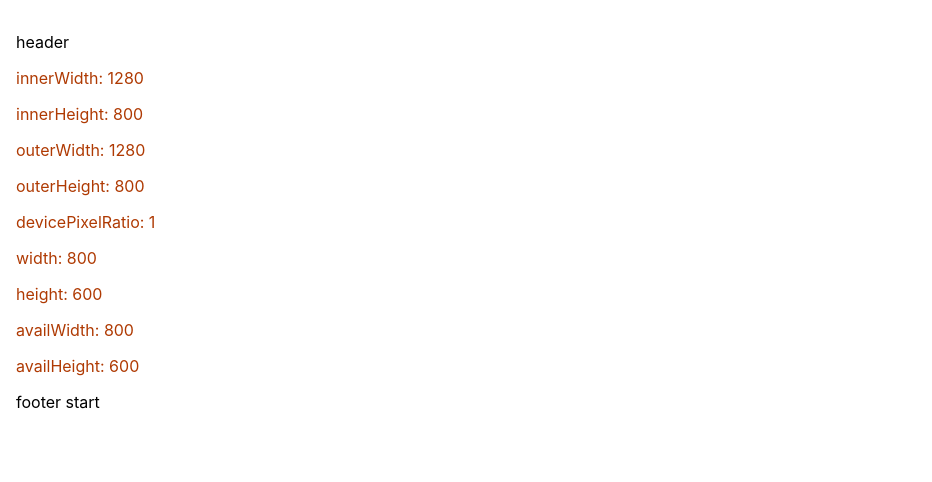
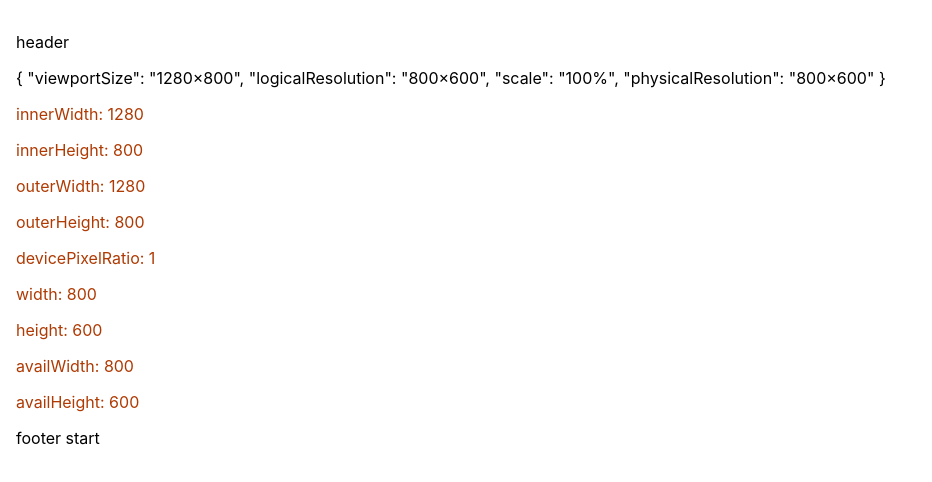
Before and after one commit to CyrusYip/resolution-viewer, a Vue app: page / in a window 1280 px wide. Shown: the top 482 px of the page, without its empty margins (0-932 px from the left). Built offline with nearby package versions, Linux system fonts and the light colour scheme.

Commit message:
feat: computedWindowInfo

```diff
--- a/src/App.vue
+++ b/src/App.vue
@@ -1,5 +1,5 @@
 <script setup lang="ts">
-import { onMounted, ref } from 'vue'
+import { computed, onMounted, ref } from 'vue'
 
 function getWindowInfo() {
   const { innerWidth, innerHeight, outerWidth, outerHeight, devicePixelRatio } = window
@@ -7,12 +7,28 @@ function getWindowInfo() {
   return { innerWidth, innerHeight, outerWidth, outerHeight, devicePixelRatio, width, height, availWidth, availHeight }
 }
 
-const windowInfo = ref(getWindowInfo())
+const rawWindowInfo = ref(getWindowInfo())
+
+const computedWindowInfo = computed(() => {
+  const { innerWidth, innerHeight, width: logicalWidth, height: logicalHeight, devicePixelRatio } = rawWindowInfo.value
+  const physicalWidth = logicalWidth * devicePixelRatio
+  const physicalHeight = logicalHeight * devicePixelRatio
+  const scale = `${devicePixelRatio * 100}%`
+  const viewportSize = `${innerWidth}×${innerHeight}`
+  const logicalResolution = `${logicalWidth}×${logicalHeight}`
+  const physicalResolution = `${physicalWidth}×${physicalHeight}`
+  return {
+    viewportSize,
+    logicalResolution,
+    scale,
+    physicalResolution
+  }
+})
 
 // Refresh info on resize event
 onMounted(() => {
   window.addEventListener('resize', () => {
-    windowInfo.value = getWindowInfo()
+    rawWindowInfo.value = getWindowInfo()
   })
 })
 </script>
@@ -23,7 +39,8 @@ onMounted(() => {
   </header>
 
   <main>
-    <p class="info" v-for="(value, key, index) in windowInfo" :key="index">
+    <p>{{ computedWindowInfo }}</p>
+    <p class="info" v-for="(value, key, index) in rawWindowInfo" :key="index">
       {{ key }}: {{ value }}
     </p>
   </main>
```
